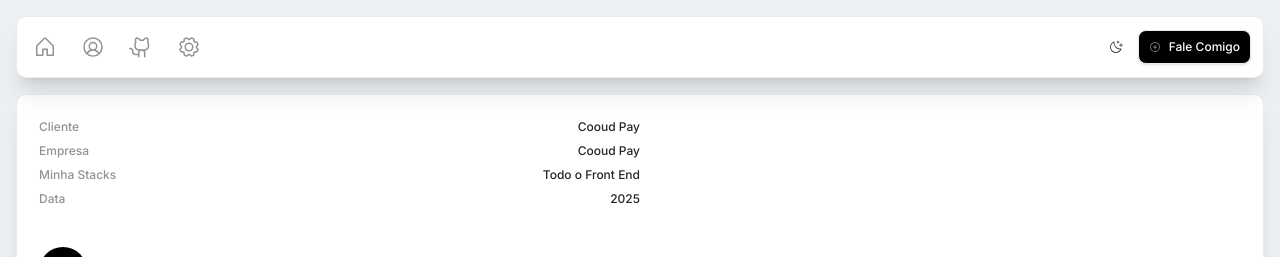
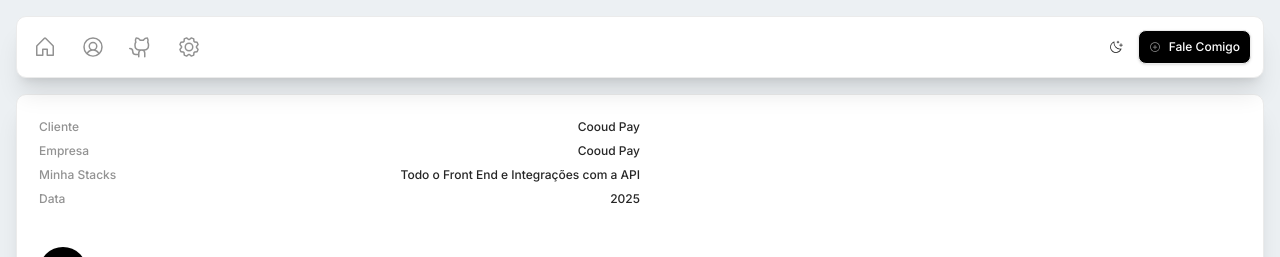
Before and after one commit to pedrogbraz/portfolio-2025, a Next.js app: page /projects/cooudpay in a window 1280 px wide. Shown: the top 257 px of the page. Built offline with nearby package versions, Linux system fonts and the light colour scheme.

Commit message:
feat(enterprise): add some adjustments to text

```diff
--- a/app/projects/[enterprise]/page.tsx
+++ b/app/projects/[enterprise]/page.tsx
@@ -6,7 +6,7 @@
   {
     image_url: "/cooudpay.png",
     name: "Cooud Pay",
-    stacks: "Todo o Front End",
+    stacks: "Todo o Front End e Integrações com a API",
     year: "2025",
     link: "https://cooudpay.com.br",
     description:
```
